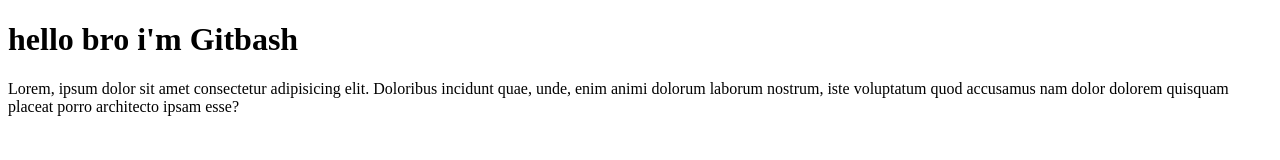
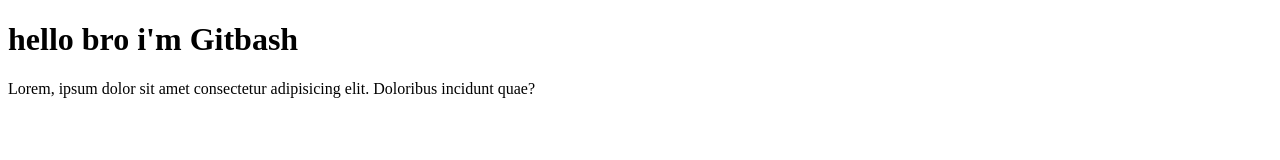
Before and after one commit to deepak-gameti/Spotify-Clone, a plain HTML site: page index.html in a window 1280 px wide. Drawn offline with Linux system fonts and the light colour scheme.

Commit message:
remove some data

```diff
--- a/index.html
+++ b/index.html
@@ -7,6 +7,6 @@
 </head>
 <body>
     <h1>hello bro i'm Gitbash</h1>
-    <p>Lorem, ipsum dolor sit amet consectetur adipisicing elit. Doloribus incidunt quae, unde, enim animi dolorum laborum nostrum, iste voluptatum quod accusamus nam dolor dolorem quisquam placeat porro architecto ipsam esse?</p>
+    <p>Lorem, ipsum dolor sit amet consectetur adipisicing elit. Doloribus incidunt quae?</p>
 </body>
 </html>
```
